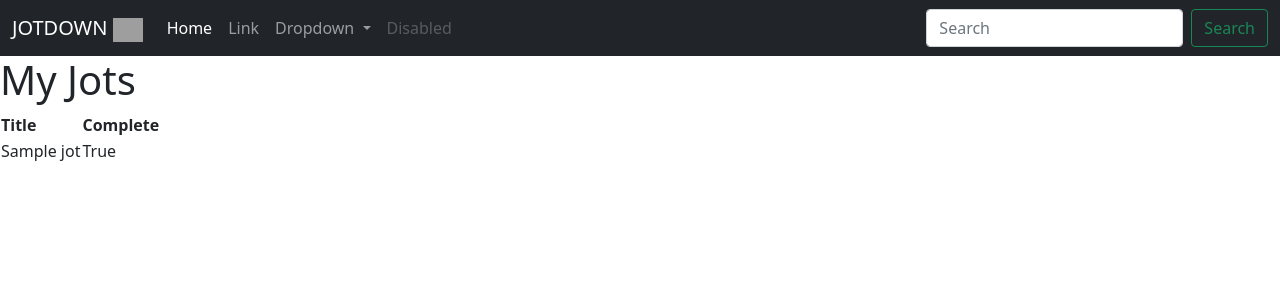
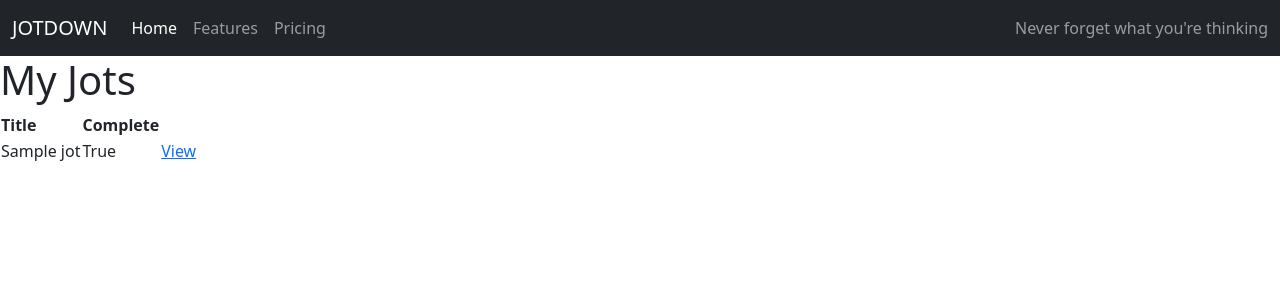
Before and after one commit to PPT87/jot_down, a Django app: page / in a window 1280 px wide. Shown: the top 300 px of the page. Run offline with Django 3.2, Linux system fonts and the light colour scheme; tables that the repository leaves empty hold one stand-in row (values such as "Sample post"); grey boxes are pictures that could not be loaded.

Commit message:
add redirect link to details

```diff
--- a/main_app/templates/base.html
+++ b/main_app/templates/base.html
@@ -1,4 +1,3 @@
-
 <!DOCTYPE html>
 <html lang="en">
 <head>
--- a/main_app/templates/main_app/jot_list.html
+++ b/main_app/templates/main_app/jot_list.html
@@ -9,11 +9,13 @@
 <tr>
   <th>Title</th>
   <th>Complete</th>
+  <th></th>
 </tr>
 {% for jot in jots %}
 <tr>
   <td>{{ jot.title }}</td>
   <td>{{ jot.complete }}</td>
+  <td><a href="{% url 'jot' jot.id %}">View</a></td>
 </tr>
 {% empty %}
 <h3>You have no jots</h3>
--- a/main_app/templates/navbar.html
+++ b/main_app/templates/navbar.html
@@ -1,38 +1,26 @@
 <nav class="navbar navbar-expand-lg navbar-dark bg-dark">
   <div class="container-fluid">
-    <a class="navbar-brand" href="#"> JOTDOWN
-      <img src="/docs/5.1/assets/brand/bootstrap-logo.svg" alt="" width="30" height="24">
-    </a>
-    <button class="navbar-toggler" type="button" data-bs-toggle="collapse" data-bs-target="#navbarSupportedContent" aria-controls="navbarSupportedContent" aria-expanded="false" aria-label="Toggle navigation">
+    <a class="navbar-brand" href="#">JOTDOWN</a>
+    <button class="navbar-toggler" type="button" data-bs-toggle="collapse" data-bs-target="#navbarText" aria-controls="navbarText" aria-expanded="false" aria-label="Toggle navigation">
       <span class="navbar-toggler-icon"></span>
     </button>
-    <div class="collapse navbar-collapse" id="navbarSupportedContent">
+    <div class="collapse navbar-collapse" id="navbarText">
       <ul class="navbar-nav me-auto mb-2 mb-lg-0">
         <li class="nav-item">
           <a class="nav-link active" aria-current="page" href="#">Home</a>
         </li>
         <li class="nav-item">
-          <a class="nav-link" href="#">Link</a>
-        </li>
-        <li class="nav-item dropdown">
-          <a class="nav-link dropdown-toggle" href="#" id="navbarDropdown" role="button" data-bs-toggle="dropdown" aria-expanded="false">
-            Dropdown
-          </a>
-          <ul class="dropdown-menu" aria-labelledby="navbarDropdown">
-            <li><a class="dropdown-item" href="#">Action</a></li>
-            <li><a class="dropdown-item" href="#">Another action</a></li>
-            <li><hr class="dropdown-divider"></li>
-            <li><a class="dropdown-item" href="#">Something else here</a></li>
-          </ul>
+          <a class="nav-link" href="#">Features</a>
         </li>
         <li class="nav-item">
-          <a class="nav-link disabled">Disabled</a>
+          <a class="nav-link" href="#">Pricing</a>
         </li>
       </ul>
-      <form class="d-flex">
-        <input class="form-control me-2" type="search" placeholder="Search" aria-label="Search">
-        <button class="btn btn-outline-success" type="submit">Search</button>
-      </form>
+      <span class="navbar-text">
+        Never forget what you're thinking
+      </span>
     </div>
   </div>
 </nav>
+
+<script src="https://cdn.jsdelivr.net/npm/bootstrap@5.1.3/dist/js/bootstrap.bundle.min.js" integrity="sha384-ka7Sk0Gln4gmtz2MlQnikT1wXgYsOg+OMhuP+IlRH9sENBO0LRn5q+8nbTov4+1p" crossorigin="anonymous"></script>
--- a/main_app/urls.py
+++ b/main_app/urls.py
@@ -1,6 +1,7 @@
 from django.urls import path
-from . views import JotList
+from . views import JotList, JotDetails
 
 urlpatterns = [
     path('', JotList.as_view(), name='jots'),
+    path('jot/<int:pk>/', JotDetails.as_view(), name='jot')
 ]
--- a/main_app/views.py
+++ b/main_app/views.py
@@ -1,5 +1,6 @@
 from django.shortcuts import render
 from django.views.generic.list import ListView
+from django.views.generic.detail import DetailView
 from .models import Jot, SubJot
 
 
@@ -10,3 +11,7 @@ class JotList(ListView):
 
 class SubJotList(ListView):
   model = SubJot
+
+class JotDetails(DetailView):
+  model = Jot
+  context_object_name = 'jot'
```
Also changed, not shown: main_app/templates/about.html (+11 -0 lines), main_app/templates/main_app/jot_detail.html (added, +9 -0 lines), main_app/static/images/pencil.svg (added), main_app/static/js/jot-detail.js (added), 1 other file.
